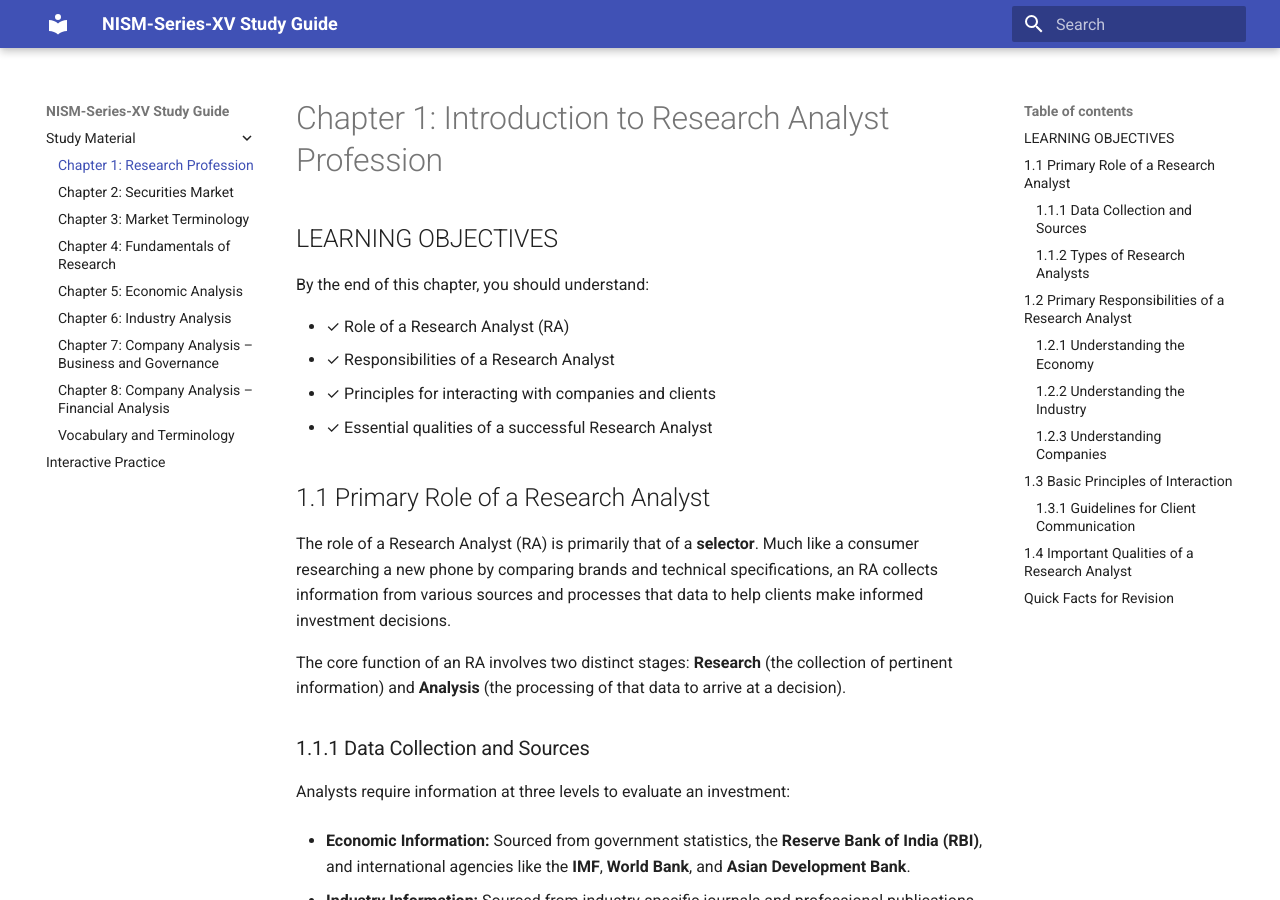
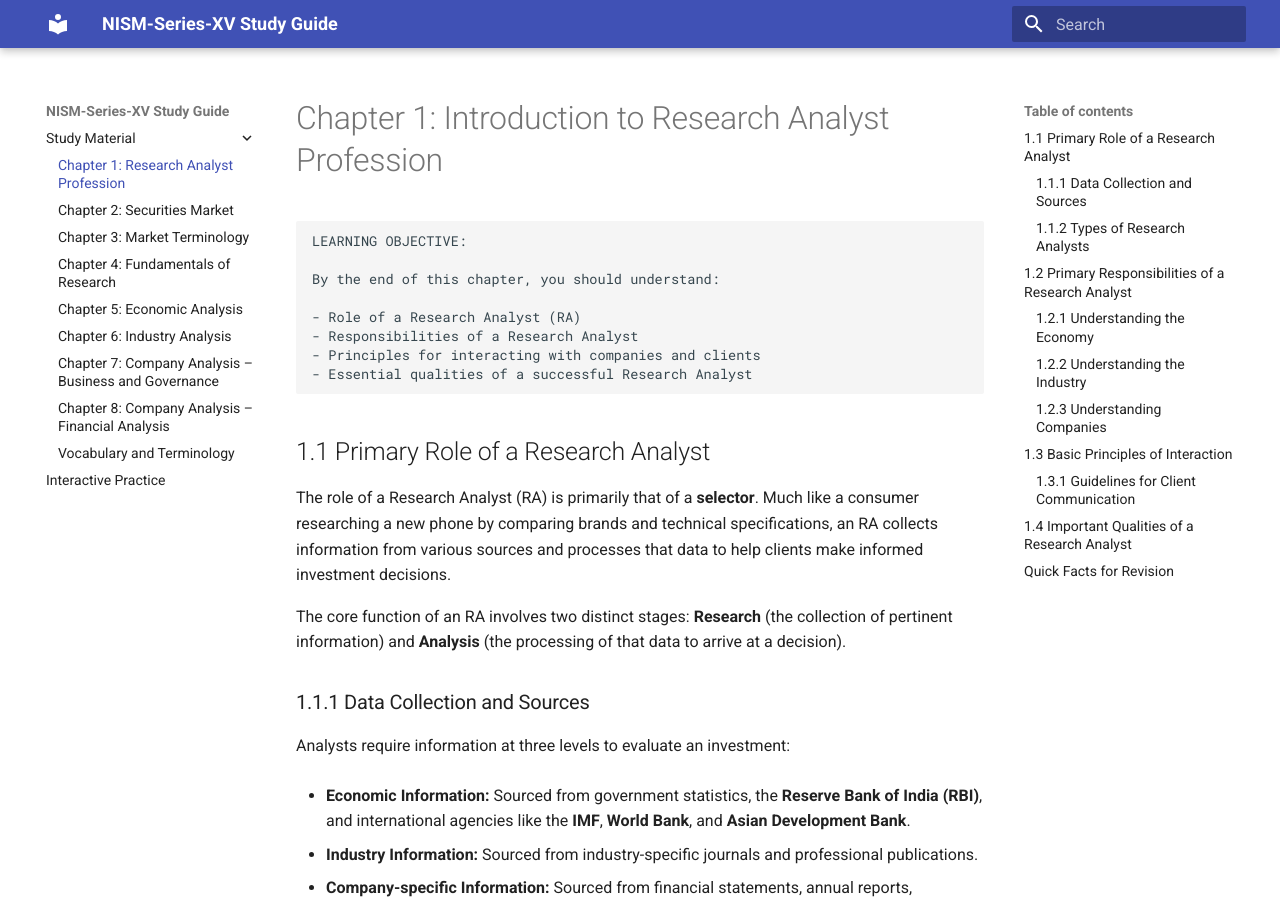
Before and after one commit to VijoyV/nism-ra-notes, an MkDocs documentation site: the page built from docs/chapter-01.md, in a window 1280 px wide and 900 px high. Built offline with MkDocs 1.6.1 and Material for MkDocs 9.7.7, drawn with Linux system fonts in a browser that asks for light colours; a script that is not in the unit is left out.

Commit message:
chapter 1 and 2 minor corrections

````diff
--- a/docs/chapter-01.md
+++ b/docs/chapter-01.md
@@ -1,13 +1,15 @@
 # Chapter 1: Introduction to Research Analyst Profession
 
-## LEARNING OBJECTIVES
+```
+LEARNING OBJECTIVE:
 
 By the end of this chapter, you should understand:
 
-- ✓ Role of a Research Analyst (RA)
-- ✓ Responsibilities of a Research Analyst
-- ✓ Principles for interacting with companies and clients
-- ✓ Essential qualities of a successful Research Analyst
+- Role of a Research Analyst (RA)
+- Responsibilities of a Research Analyst
+- Principles for interacting with companies and clients
+- Essential qualities of a successful Research Analyst
+```
 
 ## 1.1 Primary Role of a Research Analyst
 
--- a/mkdocs.yml
+++ b/mkdocs.yml
@@ -26,7 +26,7 @@ extra_javascript:
 # Ensure these filenames match the EXACT spelling in your /docs folder
 nav:
   - "Study Material":
-      - "Chapter 1: Research Profession": chapter-01.md
+      - "Chapter 1: Research Analyst Profession": chapter-01.md
       - "Chapter 2: Securities Market": chapter-02.md
       - "Chapter 3: Market Terminology": chapter-03.md
       - "Chapter 4: Fundamentals of Research": chapter-04.md
````
Also changed, not shown: docs/chapter-02.md (+13 -0 lines), docs/images/01-4-RA-Full-Workflow.png (added), 4 other files.
